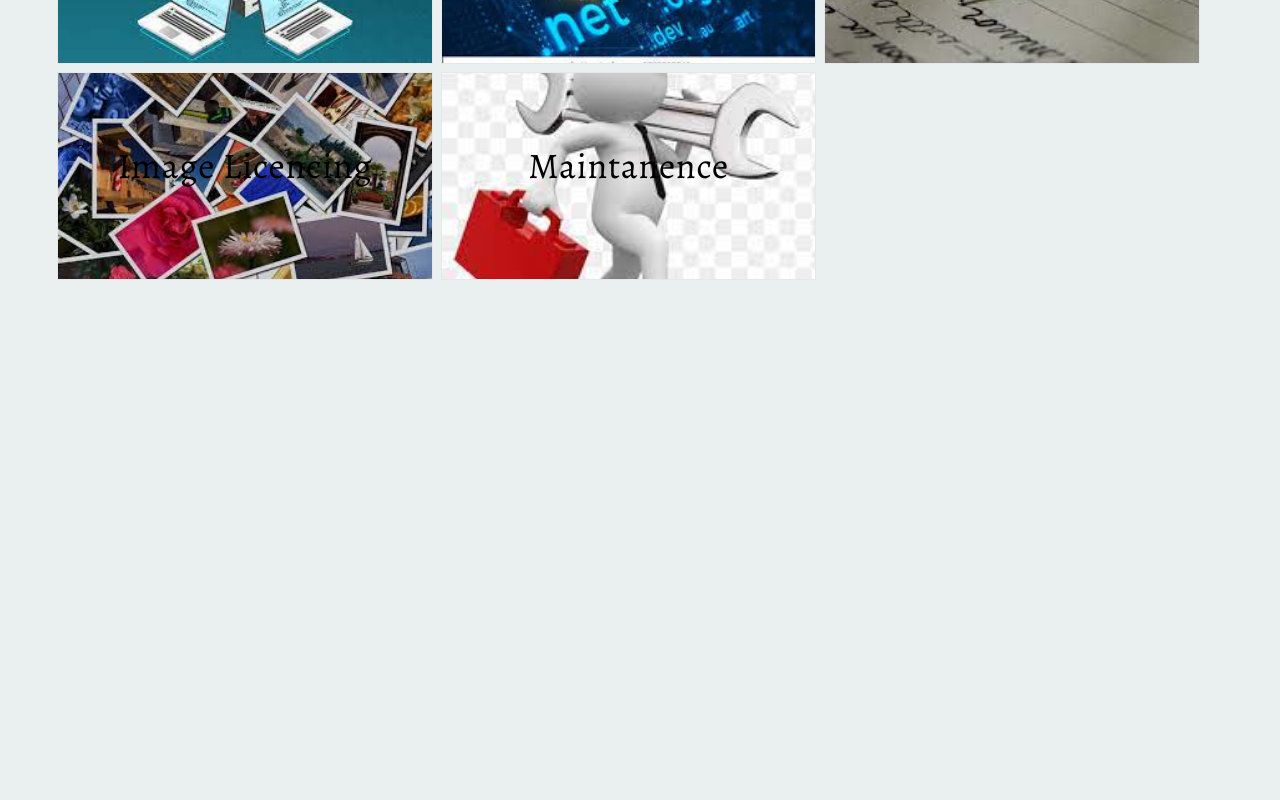
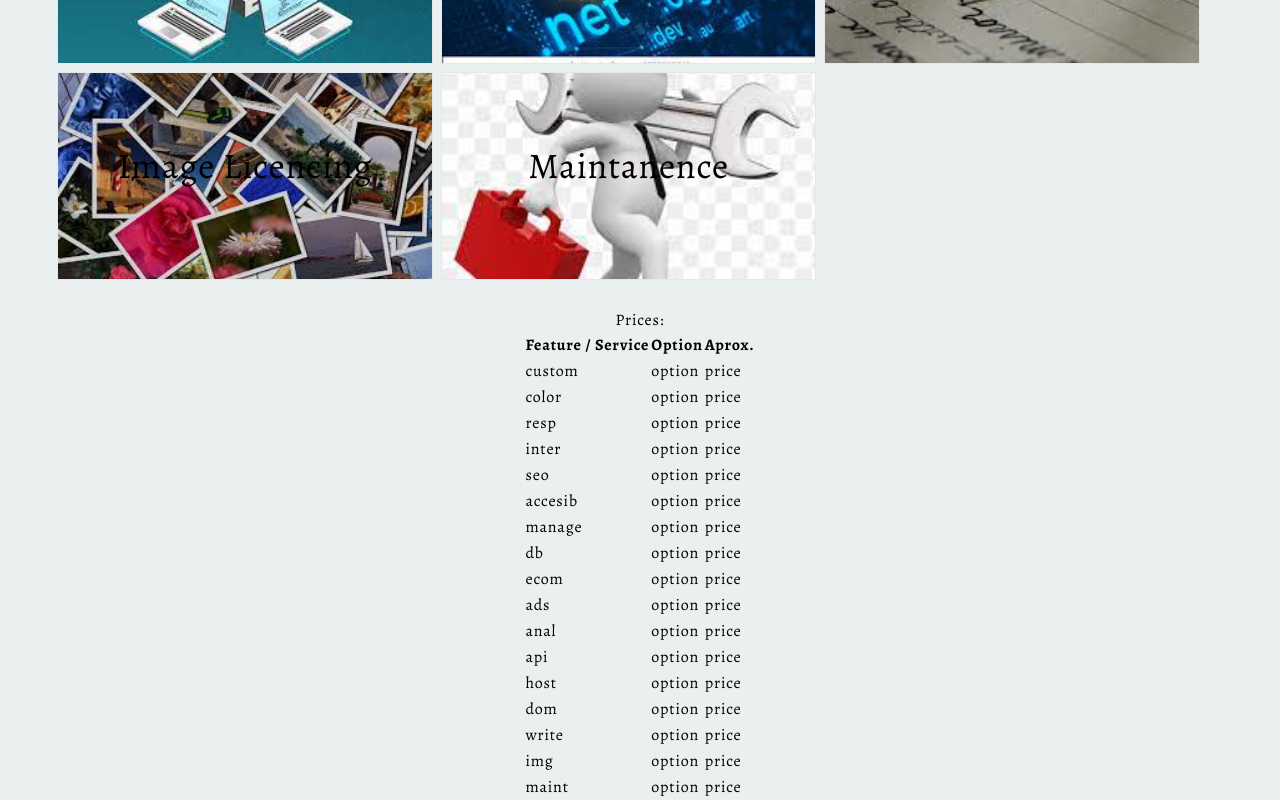
Before and after one commit to Tezcatlipoca0000/tez-web, a Next.js app: page /en in a window 1280 px wide. Shown: the part 1414-2214 px from the top of the page. Before the commit the page ends 1722 px from the top, so only its background shows below. Built offline with nearby package versions, Linux system fonts and the light colour scheme.

Commit message:
Begun Prices Component

```diff
--- a/app/[locale]/components/Prices.js
+++ b/app/[locale]/components/Prices.js
@@ -1,6 +1,64 @@
 export default function Prices({ dictionary }) {
+
+    const options = [];
+
+    const featuresList = Object.keys(dictionary.Features).map((key, idx) => {
+        return (
+            <tr key={key}>
+                <td>
+                    {key}
+                </td>
+                <td>
+                    option
+                </td>
+                <td>
+                    price
+                </td>
+            </tr>
+        );
+    });
+
+    const servicesList = Object.keys(dictionary.Services).map((key, idx) => {
+        return (
+            <tr key={key}>
+                <td>
+                    {key}
+                </td>
+                <td>
+                    option
+                </td>
+                <td>
+                    price
+                </td>
+            </tr>
+        );
+    });
+
     return (
         <>
+        <h2>Prices:</h2>
+        <table>
+            <thead>
+                <tr>
+                    <th>
+                        Feature / Service
+                    </th>
+                    <th>
+                        Option
+                    </th>
+                    <th>
+                        Aprox.
+                    </th>
+                </tr>
+            </thead>
+            <tbody>
+                {featuresList}
+                {servicesList}
+            </tbody>
+            <tfoot>
+
+            </tfoot>
+        </table>
         </>
     );
 }
```
